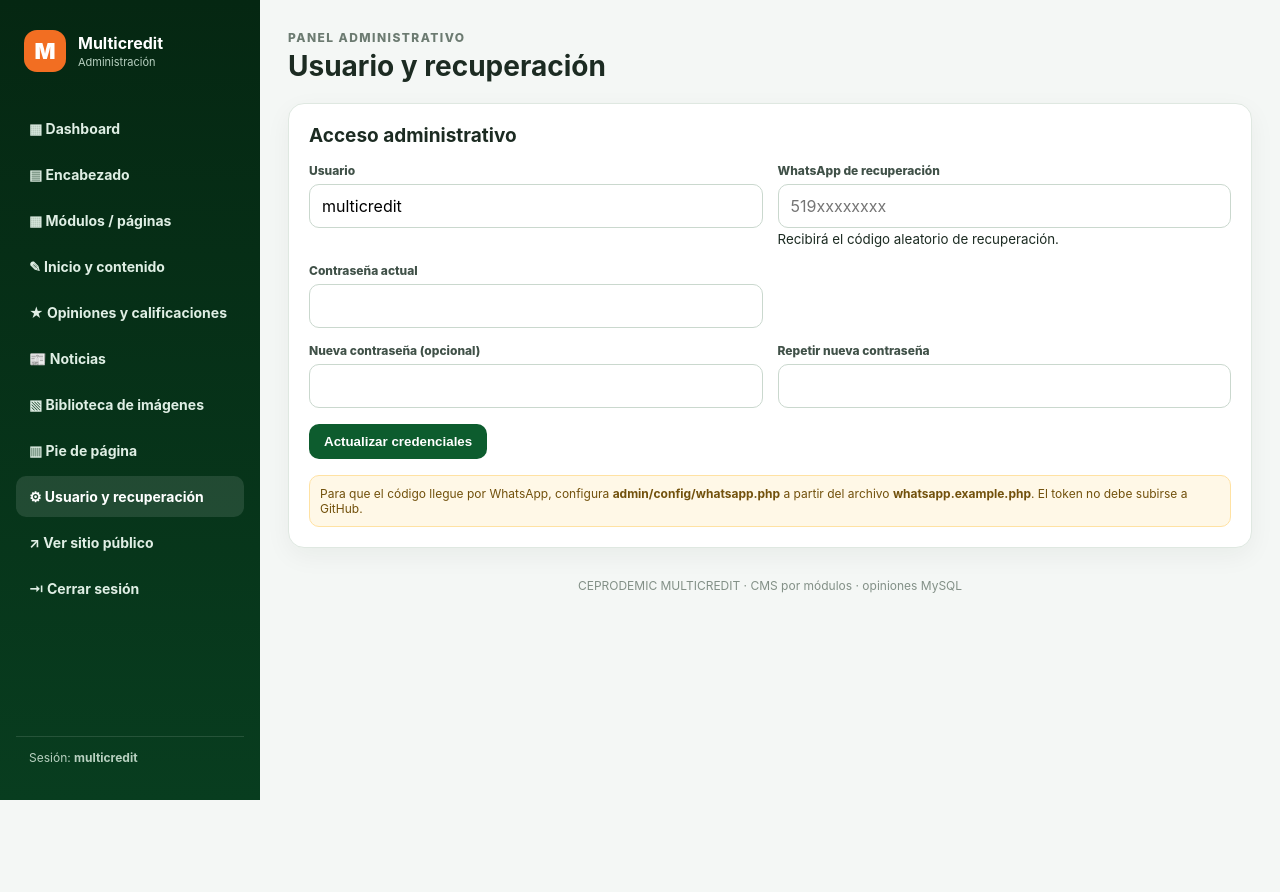
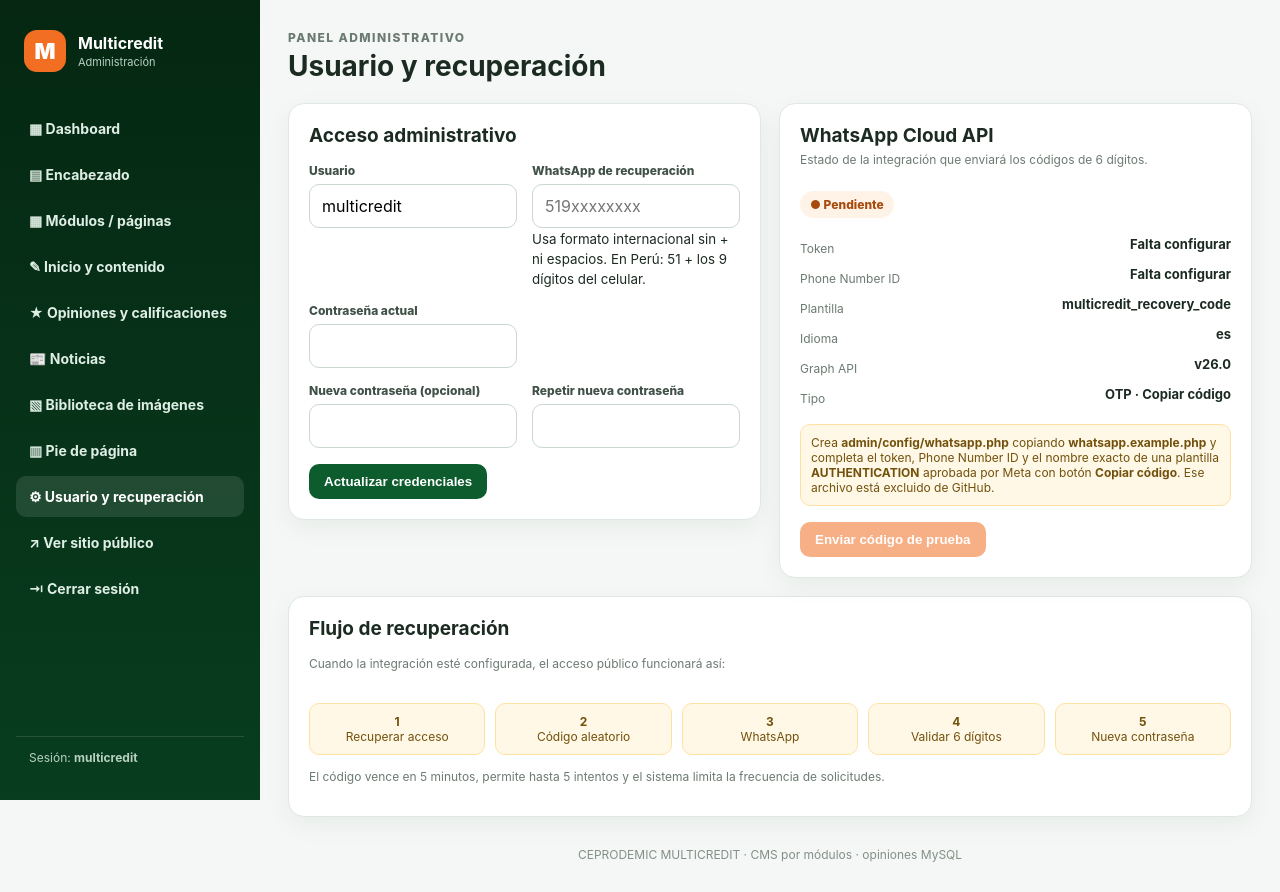
Before and after one commit to Isac181004/multicreditV2, a PHP site: page /admin/perfil.php in a window 1280 px wide. Before the commit the page ends 800 px from the top, so only its background shows below. Run offline with PHP 8.4, Linux system fonts and the light colour scheme; the visitor is signed in with stand-in values (Sample User, id 1).

Commit message:
Agregar diagnóstico y prueba de recuperación por WhatsApp

```diff
--- a/admin/perfil.php
+++ b/admin/perfil.php
@@ -1,41 +1,131 @@
 <?php
 require_once __DIR__ . '/_init.php';
+require_once __DIR__ . '/whatsapp_cloud.php';
 mc_admin_require_login();
-$c=mc_admin_credentials();
-$error='';
-if($_SERVER['REQUEST_METHOD']==='POST'){
+
+$c = mc_admin_credentials();
+$error = '';
+$waStatus = mc_whatsapp_cloud_status();
+
+if ($_SERVER['REQUEST_METHOD'] === 'POST') {
     mc_csrf_check();
-    $current=(string)($_POST['current_password']??'');
-    $newUser=trim((string)($_POST['username']??''));
-    $newPass=(string)($_POST['new_password']??'');
-    $newPass2=(string)($_POST['new_password2']??'');
-    $recoveryPhone=preg_replace('/\D+/', '', (string)($_POST['recovery_phone']??''));
-    if(!password_verify($current,(string)$c['passwordHash']))$error='La contraseña actual no es correcta.';
-    elseif(strlen($newUser)<3)$error='El usuario debe tener al menos 3 caracteres.';
-    elseif(strlen($recoveryPhone)<10)$error='Ingresa un WhatsApp de recuperación válido con código de país.';
-    elseif($newPass!==''&&strlen($newPass)<8)$error='La nueva contraseña debe tener al menos 8 caracteres.';
-    elseif($newPass!==$newPass2)$error='Las nuevas contraseñas no coinciden.';
-    else{
-        $hash=$newPass!==''?password_hash($newPass,PASSWORD_BCRYPT):$c['passwordHash'];
-        if(mc_write_admin_credentials($newUser,$hash,$recoveryPhone)){
-            mc_flash('success','Credenciales y WhatsApp de recuperación actualizados.');
+    $formAction = trim((string)($_POST['form_action'] ?? 'save_profile'));
+
+    if ($formAction === 'test_whatsapp') {
+        $phone = preg_replace('/\D+/', '', (string)($c['recoveryPhone'] ?? ''));
+
+        if (!$waStatus['configured']) {
+            $error = 'WhatsApp Cloud API todavía no está configurado. Completa admin/config/whatsapp.php antes de enviar una prueba.';
+        } elseif (strlen($phone) < 10 || strlen($phone) > 15) {
+            $error = 'El WhatsApp de recuperación no tiene un formato internacional válido.';
+        } else {
+            $testCode = (string)random_int(100000, 999999);
+            $send = mc_send_whatsapp_recovery_code_v2($phone, $testCode);
+            if (empty($send['ok'])) {
+                $error = (string)($send['message'] ?? 'No se pudo enviar el código de prueba.');
+            } else {
+                $last4 = substr($phone, -4);
+                mc_flash('success', 'Meta aceptó el código de prueba para el WhatsApp terminado en ' . $last4 . '. Revisa el teléfono.');
                 header('Location: perfil.php');
                 exit;
-        }else $error='No se pudo escribir admin/config/admin_credentials.js.';
             }
         }
-mc_admin_header('Usuario y recuperación');?>
-<?php if($error):?><div class="alert error"><?=mc_h($error)?></div><?php endif;?>
+    } else {
+        $current = (string)($_POST['current_password'] ?? '');
+        $newUser = trim((string)($_POST['username'] ?? ''));
+        $newPass = (string)($_POST['new_password'] ?? '');
+        $newPass2 = (string)($_POST['new_password2'] ?? '');
+        $recoveryPhone = preg_replace('/\D+/', '', (string)($_POST['recovery_phone'] ?? ''));
+
+        if (!password_verify($current, (string)$c['passwordHash'])) $error = 'La contraseña actual no es correcta.';
+        elseif (strlen($newUser) < 3) $error = 'El usuario debe tener al menos 3 caracteres.';
+        elseif (strlen($recoveryPhone) < 10 || strlen($recoveryPhone) > 15) $error = 'Ingresa un WhatsApp de recuperación válido con código de país.';
+        elseif ($newPass !== '' && strlen($newPass) < 8) $error = 'La nueva contraseña debe tener al menos 8 caracteres.';
+        elseif ($newPass !== $newPass2) $error = 'Las nuevas contraseñas no coinciden.';
+        else {
+            $hash = $newPass !== '' ? password_hash($newPass, PASSWORD_BCRYPT) : $c['passwordHash'];
+            if (mc_write_admin_credentials($newUser, $hash, $recoveryPhone)) {
+                mc_flash('success', 'Credenciales y WhatsApp de recuperación actualizados.');
+                header('Location: perfil.php');
+                exit;
+            }
+            $error = 'No se pudo escribir admin/config/admin_credentials.js.';
+        }
+    }
+}
+
+$waStatus = mc_whatsapp_cloud_status();
+mc_admin_header('Usuario y recuperación');
+?>
+<?php if ($error): ?><div class="alert error"><?=mc_h($error)?></div><?php endif; ?>
+
+<div class="grid" style="grid-template-columns:1fr 1fr;gap:18px;align-items:start">
 <section class="card">
     <h2>Acceso administrativo</h2>
-<form method="post"><input type="hidden" name="csrf" value="<?=mc_h(mc_csrf_token())?>">
+    <form method="post">
+        <input type="hidden" name="csrf" value="<?=mc_h(mc_csrf_token())?>">
+        <input type="hidden" name="form_action" value="save_profile">
         <div class="form-grid">
             <div class="field"><label>Usuario</label><input name="username" required value="<?=mc_h($c['username'])?>"></div>
-<div class="field"><label>WhatsApp de recuperación</label><input name="recovery_phone" required inputmode="tel" value="<?=mc_h($c['recoveryPhone']??'')?>" placeholder="519xxxxxxxx"><small>Recibirá el código aleatorio de recuperación.</small></div>
+            <div class="field">
+                <label>WhatsApp de recuperación</label>
+                <input name="recovery_phone" required inputmode="tel" value="<?=mc_h($c['recoveryPhone']??'')?>" placeholder="519xxxxxxxx">
+                <small>Usa formato internacional sin + ni espacios. En Perú: 51 + los 9 dígitos del celular.</small>
+            </div>
             <div class="field"><label>Contraseña actual</label><input type="password" name="current_password" required autocomplete="current-password"></div><div></div>
             <div class="field"><label>Nueva contraseña (opcional)</label><input type="password" name="new_password" minlength="8" autocomplete="new-password"></div>
             <div class="field"><label>Repetir nueva contraseña</label><input type="password" name="new_password2" minlength="8" autocomplete="new-password"></div>
-</div><button class="btn primary" style="margin-top:16px">Actualizar credenciales</button></form>
-<div class="notice">Para que el código llegue por WhatsApp, configura <b>admin/config/whatsapp.php</b> a partir del archivo <b>whatsapp.example.php</b>. El token no debe subirse a GitHub.</div>
+        </div>
+        <button class="btn primary" style="margin-top:16px">Actualizar credenciales</button>
+    </form>
 </section>
-<?php mc_admin_footer();?>
+
+<section class="card">
+    <div style="display:flex;justify-content:space-between;gap:12px;align-items:flex-start;flex-wrap:wrap">
+        <div>
+            <h2 style="margin-bottom:4px">WhatsApp Cloud API</h2>
+            <p class="help">Estado de la integración que enviará los códigos de 6 dígitos.</p>
+        </div>
+        <span style="display:inline-flex;padding:6px 10px;border-radius:999px;font-size:12px;font-weight:800;<?= $waStatus['configured'] ? 'background:#e9f8ee;color:#137333' : 'background:#fff3e8;color:#a84a0b' ?>">
+            <?= $waStatus['configured'] ? '● Configurado' : '● Pendiente' ?>
+        </span>
+    </div>
+
+    <div style="display:grid;gap:10px;margin-top:18px;font-size:13px">
+        <div style="display:flex;justify-content:space-between;gap:12px"><span class="help">Token</span><b><?= $waStatus['token_present'] ? 'Configurado' : 'Falta configurar' ?></b></div>
+        <div style="display:flex;justify-content:space-between;gap:12px"><span class="help">Phone Number ID</span><b><?= $waStatus['phone_number_id'] !== '' ? mc_h(substr($waStatus['phone_number_id'], 0, 5) . '…' . substr($waStatus['phone_number_id'], -4)) : 'Falta configurar' ?></b></div>
+        <div style="display:flex;justify-content:space-between;gap:12px"><span class="help">Plantilla</span><b><?=mc_h($waStatus['template_name'] ?: 'Falta configurar')?></b></div>
+        <div style="display:flex;justify-content:space-between;gap:12px"><span class="help">Idioma</span><b><?=mc_h($waStatus['template_lang'])?></b></div>
+        <div style="display:flex;justify-content:space-between;gap:12px"><span class="help">Graph API</span><b><?=mc_h($waStatus['graph_version'])?></b></div>
+        <div style="display:flex;justify-content:space-between;gap:12px"><span class="help">Tipo</span><b>OTP · Copiar código</b></div>
+    </div>
+
+    <div class="notice" style="margin-top:18px">
+        Crea <b>admin/config/whatsapp.php</b> copiando <b>whatsapp.example.php</b> y completa el token, Phone Number ID y el nombre exacto de una plantilla <b>AUTHENTICATION</b> aprobada por Meta con botón <b>Copiar código</b>. Ese archivo está excluido de GitHub.
+    </div>
+
+    <form method="post" style="margin-top:16px">
+        <input type="hidden" name="csrf" value="<?=mc_h(mc_csrf_token())?>">
+        <input type="hidden" name="form_action" value="test_whatsapp">
+        <button class="btn orange" type="submit" <?= $waStatus['configured'] ? '' : 'disabled style="opacity:.55;cursor:not-allowed"' ?>>Enviar código de prueba</button>
+    </form>
+</section>
+</div>
+
+<section class="card" style="margin-top:18px">
+    <h2>Flujo de recuperación</h2>
+    <p class="help">Cuando la integración esté configurada, el acceso público funcionará así:</p>
+    <div style="display:grid;grid-template-columns:repeat(5,1fr);gap:10px;margin-top:16px;text-align:center">
+        <div class="notice"><b>1</b><br>Recuperar acceso</div>
+        <div class="notice"><b>2</b><br>Código aleatorio</div>
+        <div class="notice"><b>3</b><br>WhatsApp</div>
+        <div class="notice"><b>4</b><br>Validar 6 dígitos</div>
+        <div class="notice"><b>5</b><br>Nueva contraseña</div>
+    </div>
+    <p class="help" style="margin-top:14px">El código vence en 5 minutos, permite hasta 5 intentos y el sistema limita la frecuencia de solicitudes.</p>
+</section>
+
+<style>
+@media(max-width:900px){.grid[style*="grid-template-columns:1fr 1fr"]{grid-template-columns:1fr!important}.card [style*="repeat(5,1fr)"]{grid-template-columns:1fr 1fr!important}}
+</style>
+<?php mc_admin_footer(); ?>
```
Lines whose indentation alone changed are shown as unchanged.
